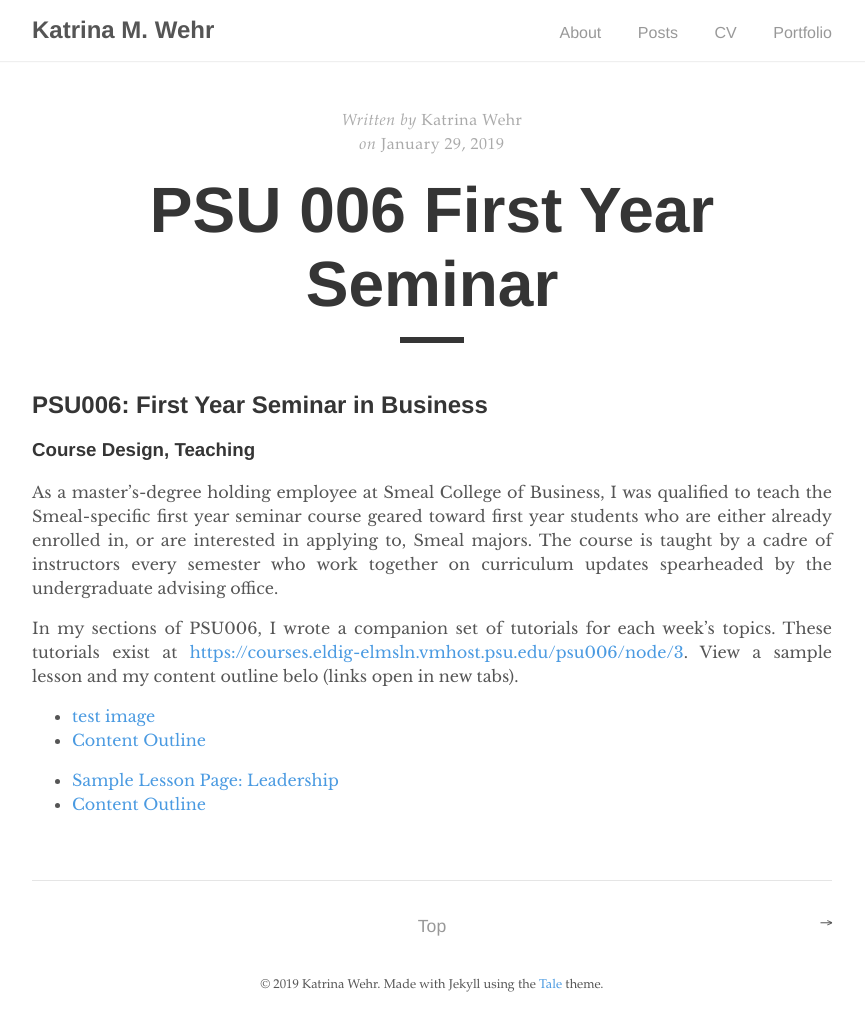
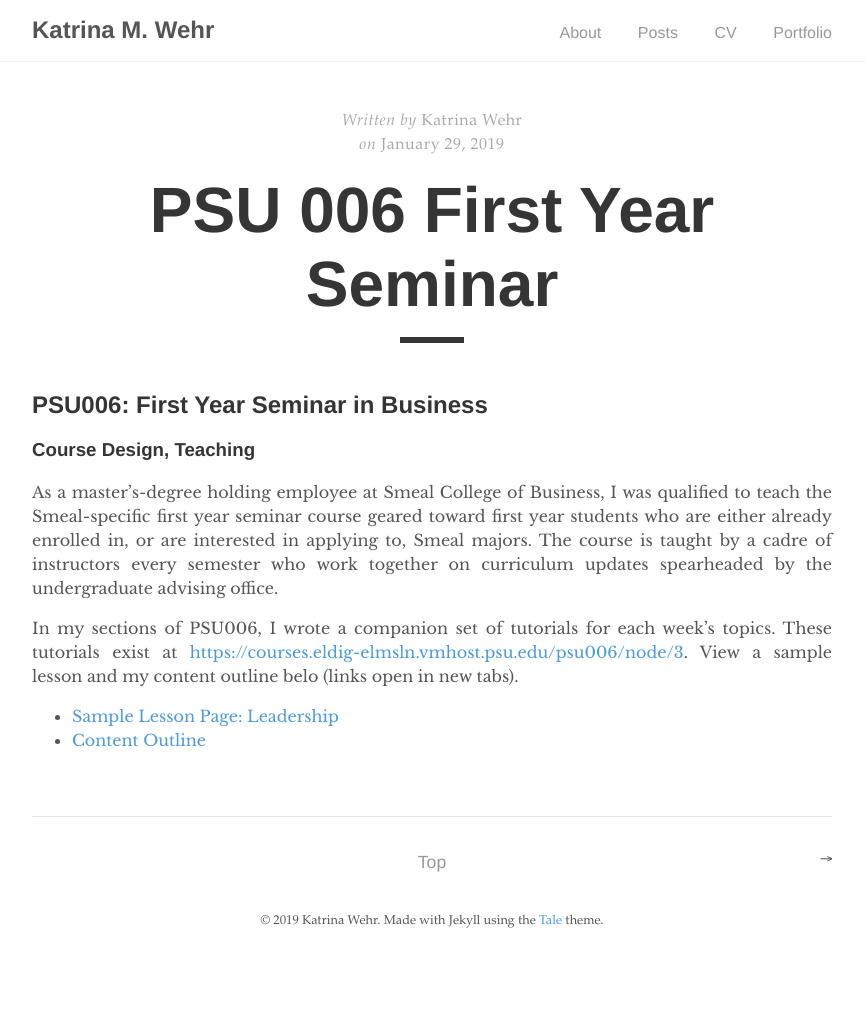
Before and after one commit to kat-wehr/mysite, a Jekyll site: the page built from _portfolio/psu006.md, in a window 1280 px wide. Shown: the whole page, without its empty margins (208-1073 px from the left). Built offline with Jekyll 4.4.1, drawn with Linux system fonts in a browser that asks for light colours; nearby versions of some CDN libraries; after the commit the page ends 964 px from its top, so only the background shows below that.

Commit message:
Update psu006.md

```diff
--- a/_portfolio/psu006.md
+++ b/_portfolio/psu006.md
@@ -12,9 +12,6 @@ As a master's-degree holding employee at Smeal College of Business, I was qualif
 
 In my sections of PSU006, I wrote a companion set of tutorials for each week's topics. These tutorials exist at [https://courses.eldig-elmsln.vmhost.psu.edu/psu006/node/3](https://courses.eldig-elmsln.vmhost.psu.edu/psu006/node/3). View a sample lesson and my content outline belo (links open in new tabs).
 
-- [test image](/mysite/assets/portfolio_images/Screenshot-Leadership.jpg)
-- [Content Outline](/mysite/assets/portfolio_images/PSU006_contentoutline.jpg)
-
 <ul>
   <li><a href="/mysite/assets/portfolio_images/Screenshot-Leadership.jpg" target="new">Sample Lesson Page: Leadership</a>
   </li>
```
